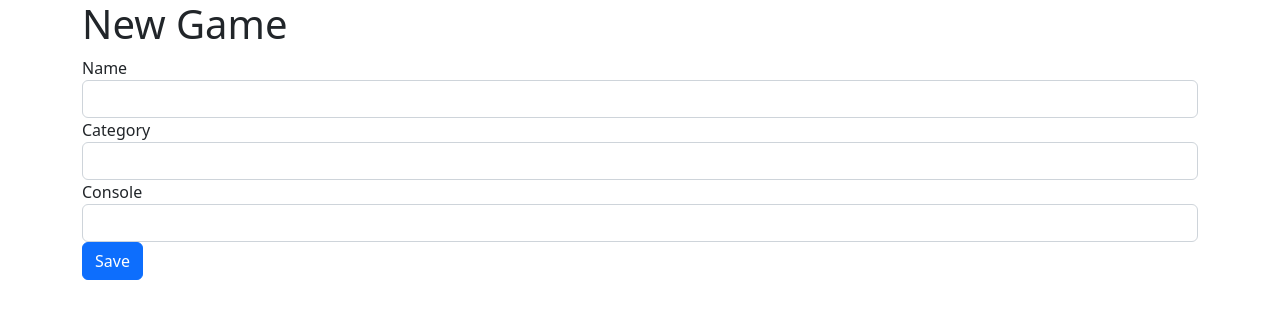
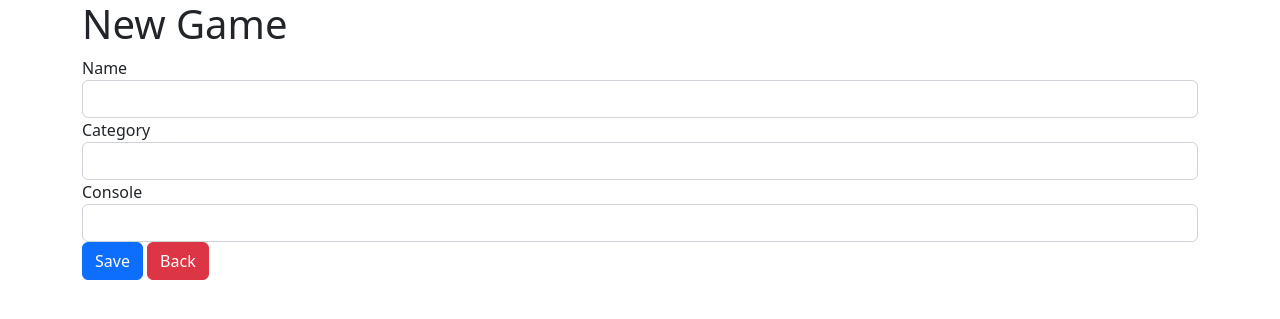
Before and after one commit to jzampier/flask-gcoll, a Flask app: page /new in a window 1280 px wide. Shown: the top 319 px of the page. Run offline with Flask 2, Linux system fonts and the light colour scheme; the visitor is signed in with stand-in values (Sample User, id 1); parts of the project's set-up code (start-up, migrations or seed data) failed here and were passed over; some libraries are stand-ins or nearby versions.

Commit message:
Add 'Back button' to New Game page

```diff
--- a/templates/new_game.html
+++ b/templates/new_game.html
@@ -14,6 +14,7 @@
       <input type="text" id="console" name="console" class="form-control" />
     </div>
     <button type="submit" class="btn btn-primary btn-save">Save</button>
+    <a class="btn btn-danger" href="{{ url_for('index') }}">Back</a>
   </fieldset>
 </form>
 {% endblock %}
```
